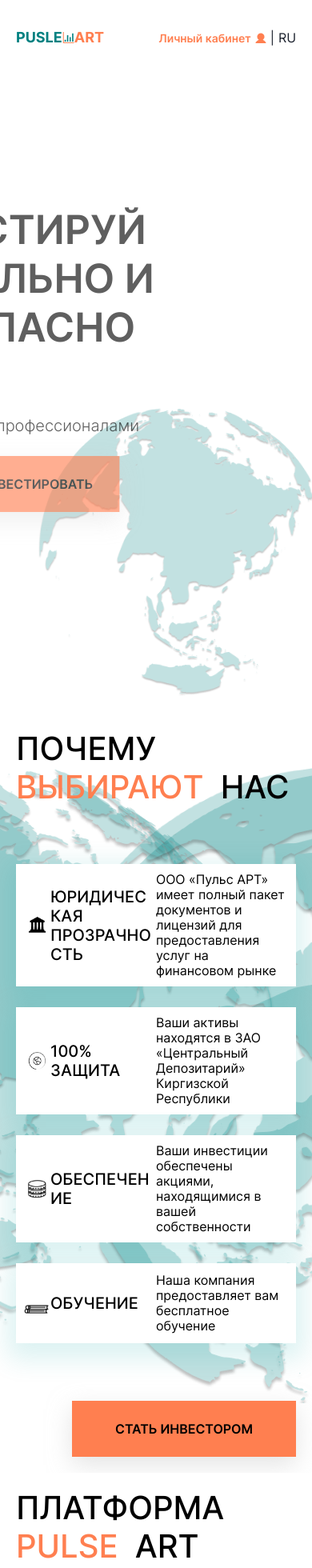
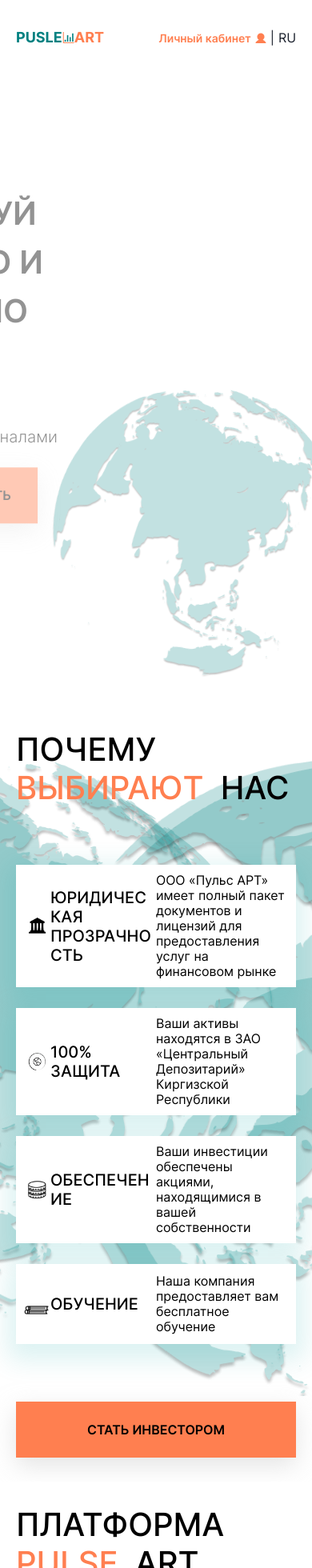
Before and after one commit to EddDevv/pluse-art, a React (Create React App) app: page / in a window 390 px wide. Shown: the top 1960 px of the page at 80% size. Built offline with nearby package versions, Linux system fonts and the light colour scheme.

Commit message:
mobile fix

```diff
--- a/src/pages/home/about/About.module.scss
+++ b/src/pages/home/about/About.module.scss
@@ -35,7 +35,7 @@
   gap: 26px;
   // background-color: #FF7F50;
   @media screen and (max-width: 700px) {
-    padding: 20px;
+    padding: 30px 20px;
   }
 }
 
@@ -87,4 +87,7 @@
 .button_invest {
   margin-top: 46px;
   align-self: flex-end;
+  @media screen and (max-width: 700px) {
+    width: 100%;
+  }
 }
--- a/src/pages/home/homeStart/HomeStart.module.scss
+++ b/src/pages/home/homeStart/HomeStart.module.scss
@@ -37,7 +37,7 @@
   position: relative;
   @media screen and (max-width: 700px) {
     // padding: 0 3%;
-    padding: 10px;
+    padding: 20px 20px 30px 20px;
   }
 }
 
@@ -245,6 +245,11 @@
       transform: translate(-500px, -100px);
     }
   }
+
+  @media screen and (max-width: 700px) {
+    font-size: 40px;
+
+  }
 }
 
 .init_button {
@@ -358,7 +363,8 @@
   color: #000000;
   padding-right: 10%;
   @media screen and (max-width: 700px) {
-    font-size: 45px;
+    font-size: 40px;
+    line-height: 60px;
   }
 }
 .orange_color {
--- a/src/pages/home/platform/Platform.module.scss
+++ b/src/pages/home/platform/Platform.module.scss
@@ -24,7 +24,7 @@
   display: flex;
   flex-direction: column;
   @media screen and (max-width: 700px) {
-    padding: 20px;
+    padding: 30px 20px;
   }
 }
 
--- a/src/pages/home/products/Products.module.scss
+++ b/src/pages/home/products/Products.module.scss
@@ -20,7 +20,7 @@
   align-items: center;
   // background-color: #ff7f50;
   @media screen and (max-width: 700px) {
-    padding: 20px;
+    padding: 30px 20px;
     width: 100%;
   }
 }
@@ -63,6 +63,11 @@
     gap: 10px;
     padding: 10px;
     flex-direction: column;
+    background-size: none;
+    background-size: contain;
+  }
+  @media screen and (min-width: 1200px) {
+    background-size: cover;
   }
 }
 .green_block_1 {
@@ -72,10 +77,16 @@
 .green_block_2 {
   @extend %green_block;
   background-position: left -150px;
+  @media screen and (max-width: 700px) {
+    background-position: left top;
+  }
 }
 .green_block_3 {
   @extend %green_block;
   background-position: left -300px;
+  @media screen and (max-width: 700px) {
+    background-position: left top;
+  }
 }
 .green_block_title {
   width: 40%;
@@ -85,6 +96,9 @@
   text-transform: uppercase;
   @media screen and (max-width: 700px) {
     width: 100%;
+    font-size: 25px;
+    line-height: 30px;
+    min-height: 60px;
   }
 }
 .green_block_text {
@@ -94,5 +108,6 @@
   line-height: 24px;
   @media screen and (max-width: 700px) {
     width: 100%;
+    font-size: 16px;
   }
 }
```
